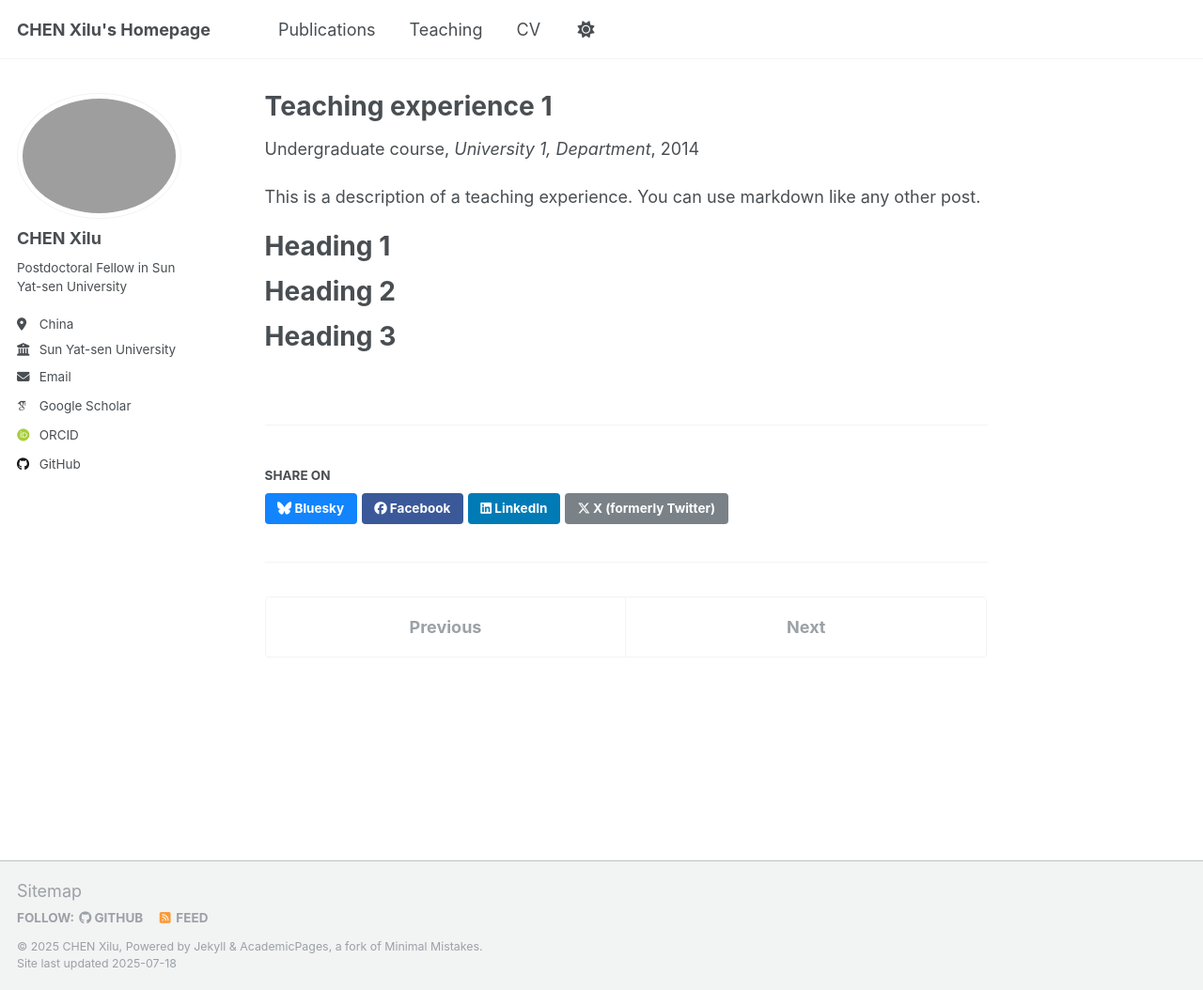
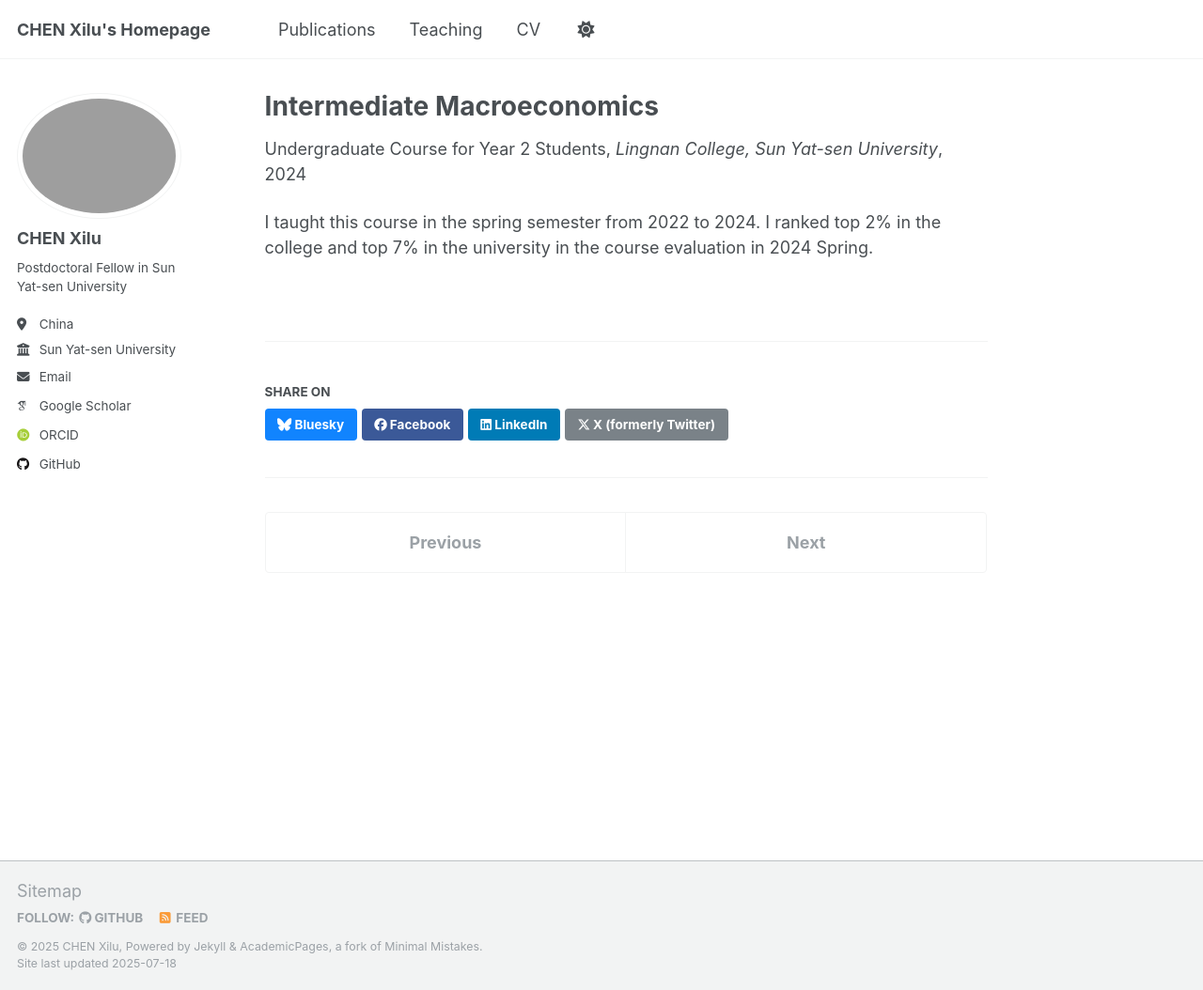
Before and after one commit to Xilu-CHEN/xilu-chen.github.io, a Jekyll site: the page built from _teaching/2014-spring-teaching-1.md, in a window 1280 px wide and 1054 px high. Shown: the whole window at 94% size. Built offline with Jekyll 4.4.1, drawn with Linux system fonts in a browser that asks for light colours; some web fonts are replaced; a script that is not in the unit is left out.

Commit message:
Update 2014-spring-teaching-1.md

```diff
--- a/_teaching/2014-spring-teaching-1.md
+++ b/_teaching/2014-spring-teaching-1.md
@@ -1,20 +1,11 @@
 ---
-title: "Teaching experience 1"
+title: "Intermediate Macroeconomics"
 collection: teaching
-type: "Undergraduate course"
-permalink: /teaching/2014-spring-teaching-1
-venue: "University 1, Department"
-date: 2014-01-01
-location: "City, Country"
+type: "Undergraduate Course for Year 2 Students"
+permalink: /teaching/intermediate macroeconomics
+venue: "Lingnan College, Sun Yat-sen University"
+date: 2024-01-01
+location: "Guangzhou, China"
 ---
 
-This is a description of a teaching experience. You can use markdown like any other post.
-
-Heading 1
-======
-
-Heading 2
-======
-
-Heading 3
-======
+I taught this course in the spring semester from 2022 to 2024. I ranked top 2% in the college and top 7% in the university in the course evaluation in 2024 Spring.
```
